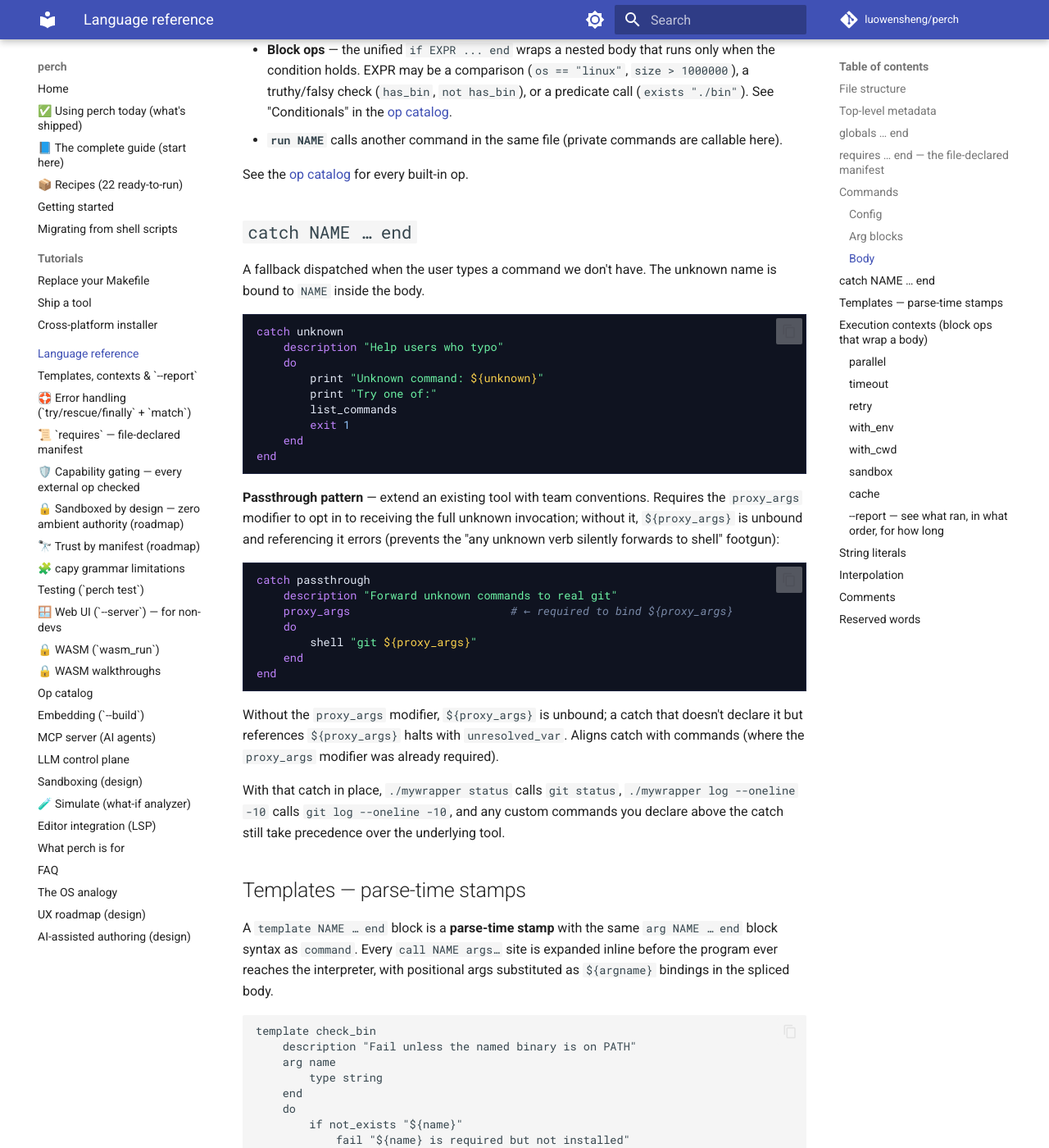
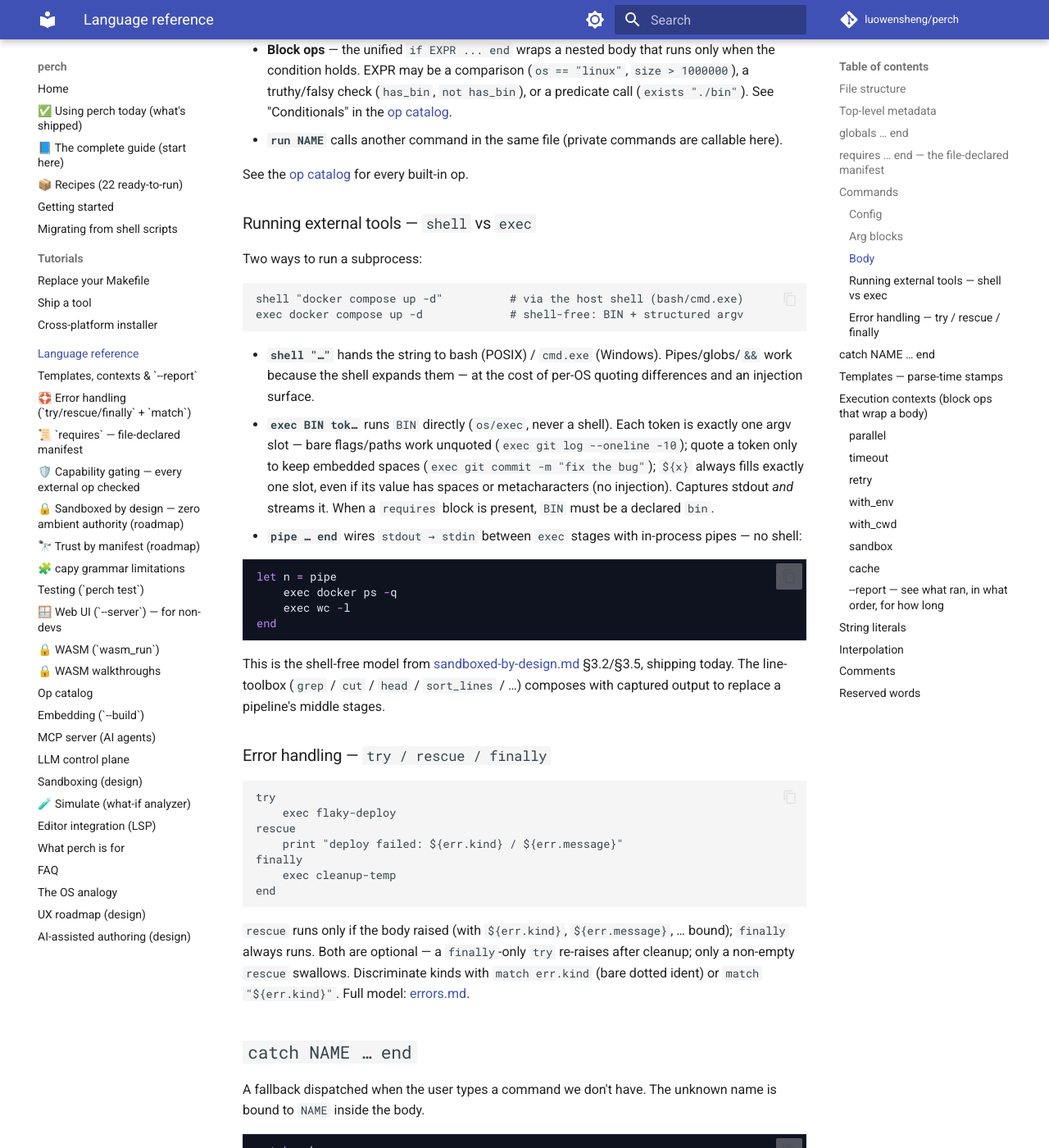
Before and after one commit to olivierdevelops/perch, an MkDocs documentation site: the page built from docs/language.md, in a window 1280 px wide and 1400 px high, scrolled down 5519 px. Shown: the whole window at 82% size. Built offline with MkDocs 1.6.1 and Material for MkDocs 9.7.7, drawn with Linux system fonts in a browser that asks for light colours; comment, search, counter and statistics services are not loaded; some of the changed text lies outside the part shown.

Commit message:
docs+fix: document exec/pipe/try in language ref; fix proxy_args validation
Docs sweep for the newly-shipped features:
- language.md: replaced the stale "comments currently don't parse" warning
  (they parse now); added a "shell vs exec" section (exec/pipe, shell-free
  subprocess) and a "try/rescue/finally" section to the language reference.
- capability-gating.md: added `exec` + `pipe` stages to the subprocess
  capability row.

Fix (found while --check'ing every demo/recipe): the validator only
registered ${proxy_args} for `catch` blocks, so a `command` declaring the
`proxy_args` modifier (e.g. demos/05-python-installer) errored on --check.
Now commands with the modifier bind it too. Regression test added. All
demo/recipe/commands .perch files pass --check; full suite green.

Co-Authored-By: Claude Opus 4.7 <noreply@anthropic.com>

````diff
--- a/docs/language.md
+++ b/docs/language.md
@@ -217,6 +217,42 @@ Inside the body:
 - **`run NAME`** calls another command in the same file (private commands are callable here).
 
 See the [op catalog](op-reference.md) for every built-in op.
+
+### Running external tools — `shell` vs `exec`
+
+Two ways to run a subprocess:
+
+```perch
+shell "docker compose up -d"          # via the host shell (bash/cmd.exe)
+exec docker compose up -d             # shell-free: BIN + structured argv
+```
+
+- **`shell "…"`** hands the string to bash (POSIX) / `cmd.exe` (Windows). Pipes/globs/`&&` work because the shell expands them — at the cost of per-OS quoting differences and an injection surface.
+- **`exec BIN tok…`** runs `BIN` directly (`os/exec`, never a shell). Each token is exactly one argv slot — bare flags/paths work unquoted (`exec git log --oneline -10`); quote a token only to keep embedded spaces (`exec git commit -m "fix the bug"`); `${x}` always fills exactly one slot, even if its value has spaces or metacharacters (no injection). Captures stdout *and* streams it. When a `requires` block is present, `BIN` must be a declared `bin`.
+- **`pipe … end`** wires `stdout → stdin` between `exec` stages with in-process pipes — no shell:
+
+  ```perch
+  let n = pipe
+      exec docker ps -q
+      exec wc -l
+  end
+  ```
+
+This is the shell-free model from [sandboxed-by-design.md](sandboxed-by-design.md) §3.2/§3.5, shipping today. The line-toolbox (`grep` / `cut` / `head` / `sort_lines` / …) composes with captured output to replace a pipeline's middle stages.
+
+### Error handling — `try / rescue / finally`
+
+```perch
+try
+    exec flaky-deploy
+rescue
+    print "deploy failed: ${err.kind} / ${err.message}"
+finally
+    exec cleanup-temp
+end
+```
+
+`rescue` runs only if the body raised (with `${err.kind}`, `${err.message}`, … bound); `finally` always runs. Both are optional — a `finally`-only `try` re-raises after cleanup; only a non-empty `rescue` swallows. Discriminate kinds with `match err.kind` (bare dotted ident) or `match "${err.kind}"`. Full model: [errors.md](errors.md).
 
 ## `catch NAME … end`
 
@@ -443,8 +479,16 @@ Unknown names produce an error at op-run time. To pass a literal `${VAR}` throug
 
 ## Comments
 
-!!! warning "Comments currently don't parse"
-    `# ...` line comments are the intended design, but the current build's grammar **rejects them** (a known bug — no real `.perch` file uses `#` comments yet). Until it's fixed, keep explanatory prose *outside* the `.perch` file (in a README), or rely on descriptive command/arg `description` text. Don't put `#` lines in a file you intend to run.
+`# ...` line comments parse and are ignored — both whole-line and trailing:
+
+```perch
+# Build the release artifacts
+command build
+    do
+        exec go build -o ./bin/app ./cmd/app   # cross-platform, no shell
+    end
+end
+```
 
 ## Reserved words
 
````
Also changed, not shown: docs/capability-gating.md (+1 -1 lines), 2 other files.
